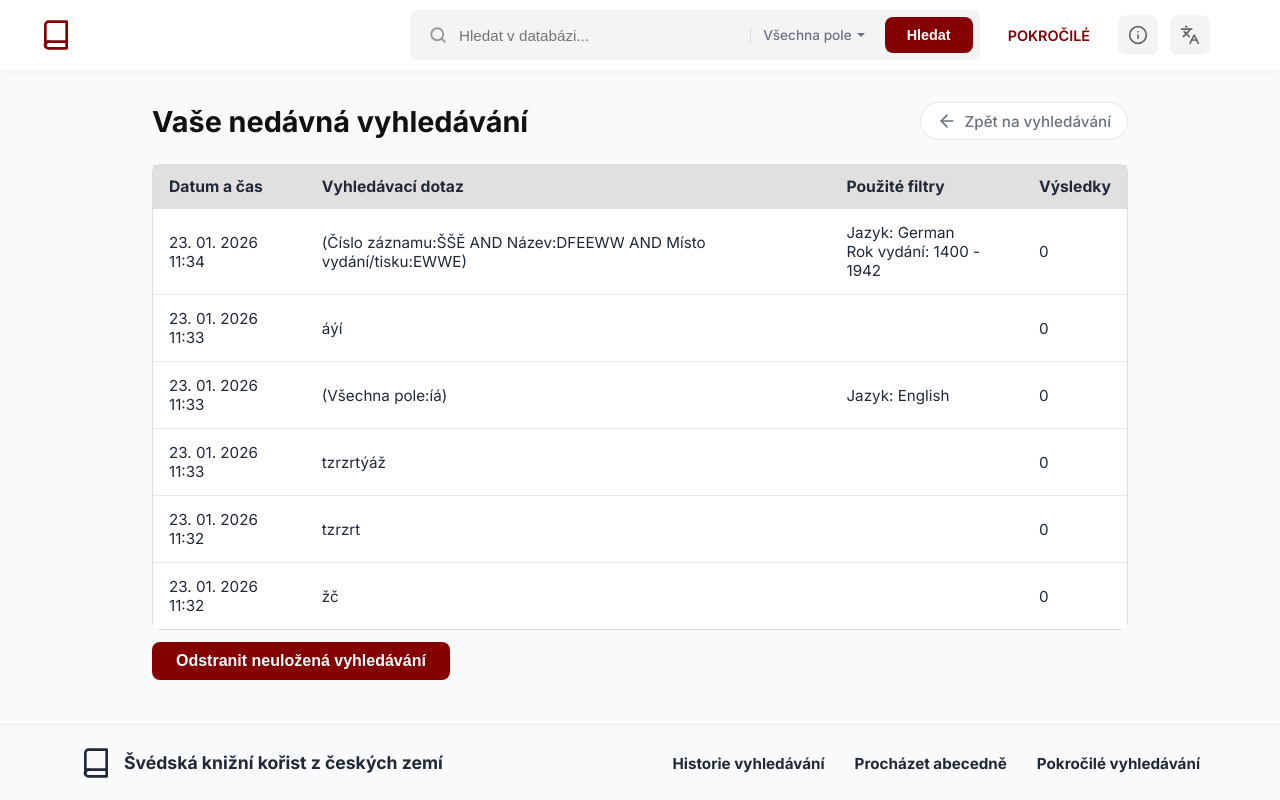
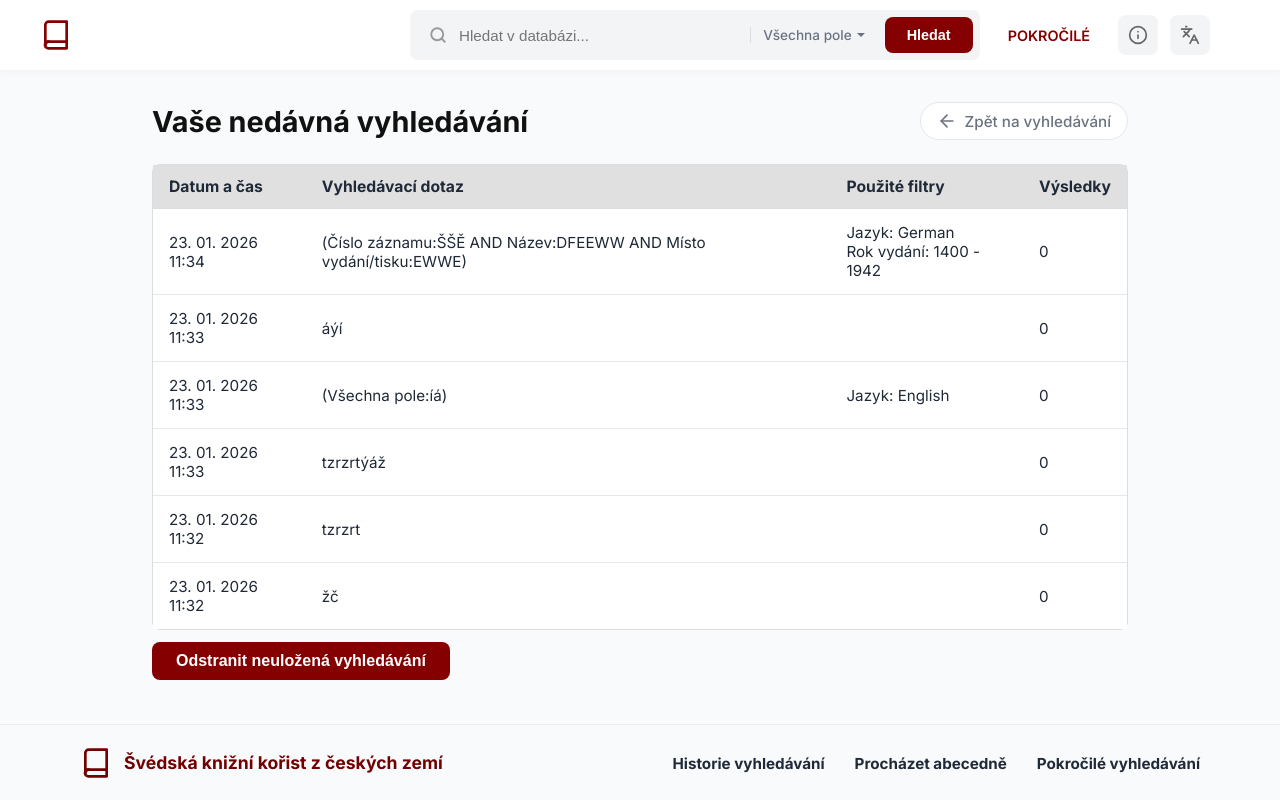
Before and after one commit to sol239/krigsbyte, a Nuxt app: page /history in a window 1280 px wide. Built offline with nearby package versions, Linux system fonts and the light colour scheme.

Commit message:
Update code

```diff
--- a/app/components/footer.vue
+++ b/app/components/footer.vue
@@ -15,7 +15,7 @@
     <ul class="footer-links">
       <li><a href="/krigsbyte/history">Historie vyhledávání</a></li>
       <li><a href="/krigsbyte/alphabetical">Procházet abecedně</a></li>
-      <li><a href="/krigsbyte/advanced">Pokročilé vyhledávání</a></li>
+      <li><a href="/krigsbyte/search/advanced">Pokročilé vyhledávání</a></li>
     </ul>
   </footer>
 </template>
@@ -46,7 +46,7 @@ footer .logo {
   align-items: center;
   gap: 12px;
   text-decoration: none;
-  color: var(--text-main);
+  color: #720000;
 }
 
 footer .logo span {
```
